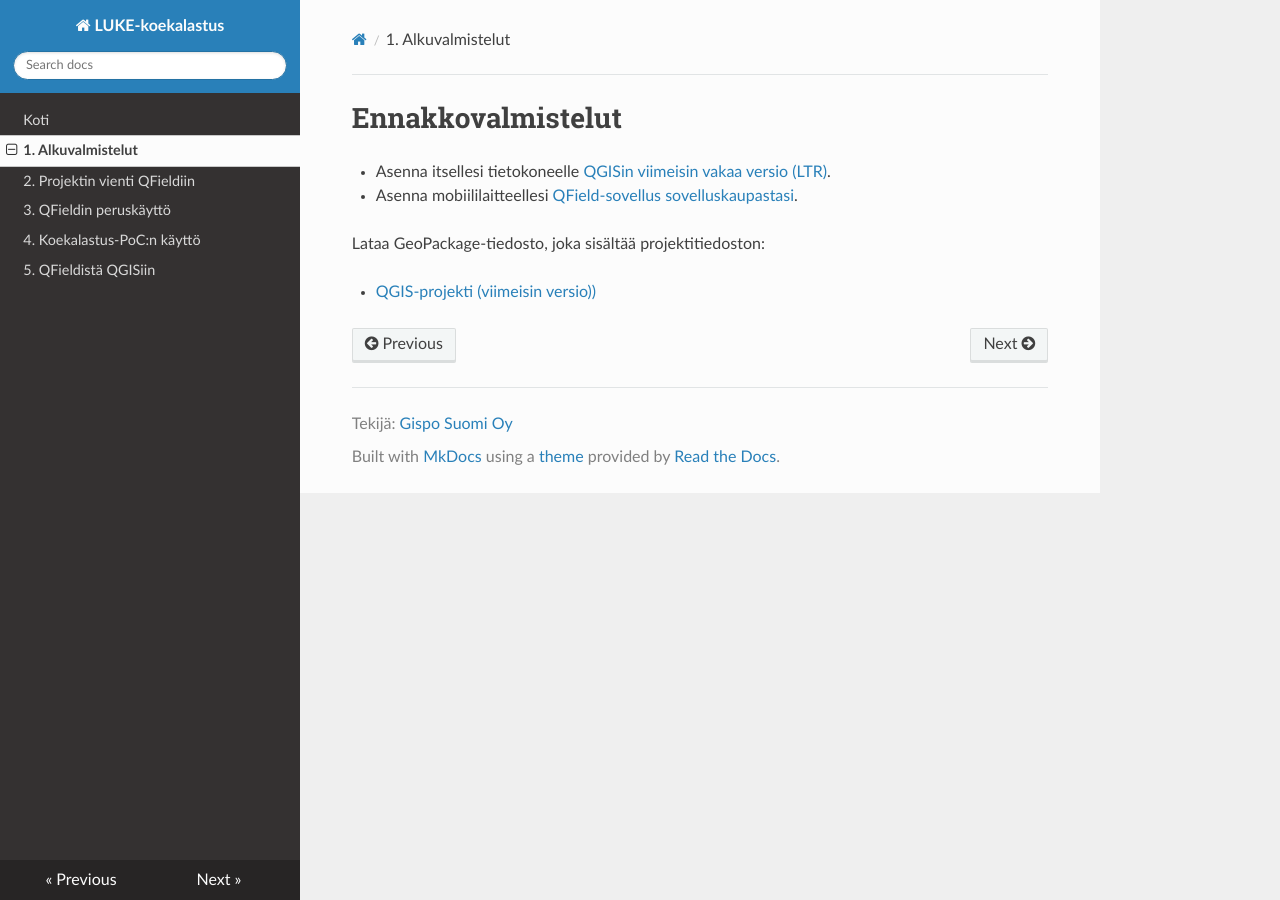
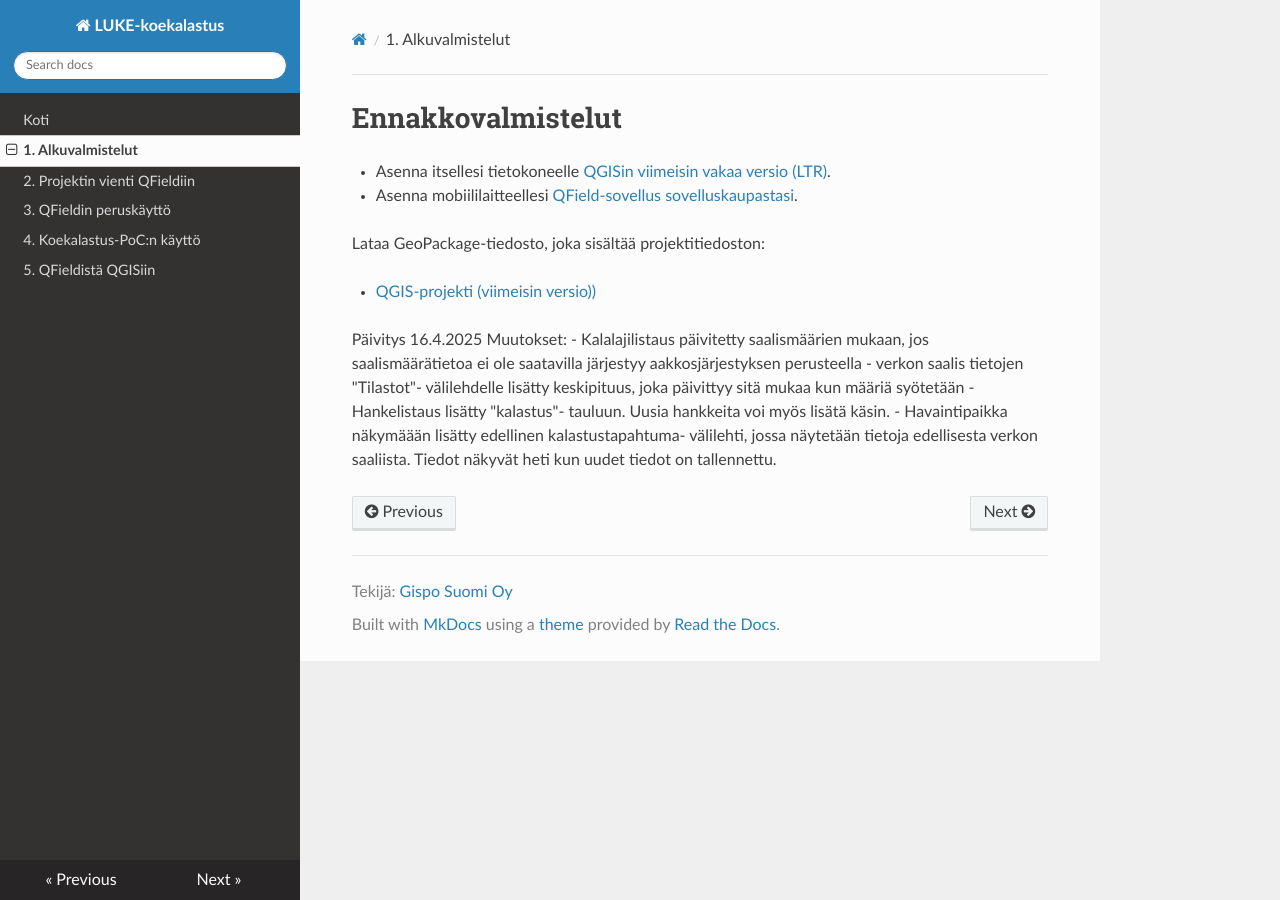
Before and after one commit to GispoCoding/luke-koekalastus, an MkDocs documentation site: the page built from docs/1_alkuvalmistelut.md, in a window 1280 px wide. Built offline with MkDocs 1.6.1, drawn with Linux system fonts in a browser that asks for light colours; nearby versions of some CDN libraries.

Commit message:
alkuvalmistelut ja päivitystiedot

```diff
--- a/docs/1_alkuvalmistelut.md
+++ b/docs/1_alkuvalmistelut.md
@@ -6,3 +6,10 @@
 Lataa GeoPackage-tiedosto, joka sisältää projektitiedoston:
 
 - [QGIS-projekti (viimeisin versio))](https://drive.google.com/file/d/1cVNLXE9XDCynnYMSlPpf3BVzd_OkVdb2/view?usp=sharing)
+
+Päivitys 16.4.2025
+Muutokset:
+- Kalalajilistaus päivitetty saalismäärien mukaan, jos saalismäärätietoa ei ole saatavilla järjestyy aakkosjärjestyksen perusteella
+- verkon saalis tietojen "Tilastot"- välilehdelle lisätty keskipituus, joka päivittyy sitä mukaa kun määriä syötetään
+- Hankelistaus lisätty "kalastus"- tauluun. Uusia hankkeita voi myös lisätä käsin.
+- Havaintipaikka näkymäään lisätty edellinen kalastustapahtuma- välilehti, jossa näytetään tietoja edellisesta verkon saaliista.  Tiedot näkyvät heti kun uudet tiedot on tallennettu.
```
